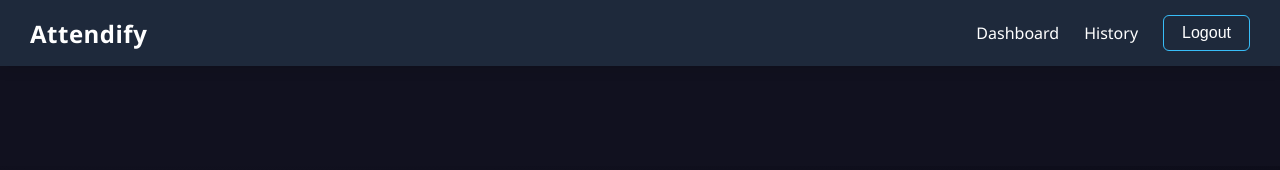
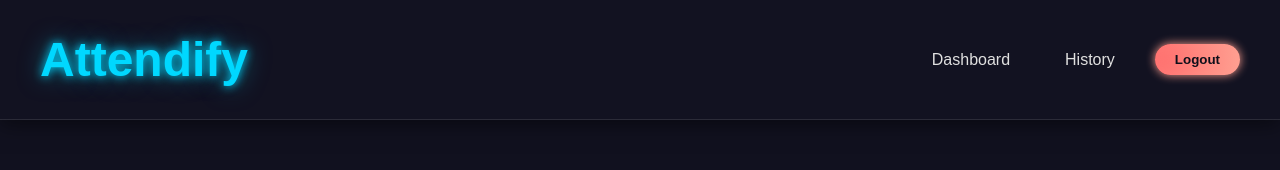
Before and after one commit to Nixantsingh943/attendence_app-, a React (Vite) app in the folder attendence-app/: page /history in a window 1280 px wide. Shown: the top 170 px of the page. Built offline with nearby package versions, Linux system fonts and the light colour scheme; no server answers; sample sign-in values are in the browser's storage.

Commit message:
Update Navbar.css

```diff
--- a/attendence-app/src/components/Navbar.css
+++ b/attendence-app/src/components/Navbar.css
@@ -1,77 +1,98 @@
+* {
+    margin: 0;
+    padding: 0;
+    box-sizing: border-box;
+    font-family: 'Poppins', sans-serif;
+}
+
+/* Navbar container */
 .navbar {
+    width: 100%;
+    padding: 15px 40px;
+    background: rgba(20, 20, 35, 0.6);
+    backdrop-filter: blur(12px);
+    border-bottom: 1px solid rgba(255, 255, 255, 0.1);
     display: flex;
     justify-content: space-between;
     align-items: center;
-    background-color: #1e293b;
-    color: white;
-    padding: 15px 30px;
-    width: 100%;
-    box-shadow: 0 4px 12px rgba(0, 0, 0, 0.1);
     position: sticky;
     top: 0;
     z-index: 100;
+    box-shadow: 0 4px 20px rgba(0, 0, 0, 0.5);
+    height: 15vh;
 }
 
-.logo {
-    font-size: 1.5rem;
+/* Logo */
+.navbar .logo {
+    font-size: 3rem;
     font-weight: 700;
-    letter-spacing: 0.5px;
-    color: #ffffff;
+    color: #00d8ff;
+    text-shadow: 0 0 10px #00d8ff, 0 0 25px rgba(0, 216, 255, 0.5);
+    cursor: pointer;
+    transition: transform 0.3s ease;
 }
 
-.nav-links {
-    list-style: none;
-    display: flex;
-    gap: 25px;
-    align-items: center;
+.navbar .logo:hover {
+    transform: scale(1.05);
+    text-shadow: 0 0 20px #00d8ff, 0 0 40px rgba(0, 216, 255, 0.8);
 }
 
-.nav-links a,
-.nav-links button {
-    color: white;
-    text-decoration: none;
-    background: none;
-    border: none;
-    cursor: pointer;
-    font-size: 1rem;
-    font-weight: 500;
-    transition: color 0.25s ease;
+/* Nav links */
+.navbar .nav-links {
+    display: flex;
+    align-items: center;
+    gap: 25px;
+    list-style: none;
 }
 
-.nav-links a:hover,
-.nav-links button:hover {
-    color: #38bdf8;
+/* Nav link styling */
+.navbar .nav-links li a {
+    text-decoration: none;
+    color: #e0e0e0;
+    font-weight: 500;
+    padding: 8px 15px;
+    border-radius: 50px;
+    transition: all 0.3s ease;
 }
 
-.nav-links button {
-    padding: 8px 18px;
-    border: 1px solid #38bdf8;
-    border-radius: 6px;
-    background-color: transparent;
+.navbar .nav-links li a:hover {
+    color: #00fff0;
+    background: rgba(0, 216, 255, 0.1);
+    box-shadow: 0 0 10px #00d8ff, 0 0 20px rgba(0, 216, 255, 0.3) inset;
+    transform: translateY(-2px);
 }
 
-.nav-links button:hover {
-    background-color: #38bdf8;
-    color: #1e293b;
+/* Logout button */
+.navbar .nav-links li button {
+    padding: 8px 20px;
+    border: none;
+    border-radius: 50px;
+    font-weight: 600;
+    background: linear-gradient(90deg, #ff6b6b, #ff9f91);
+    color: #0f0f1a;
+    cursor: pointer;
+    transition: all 0.3s ease;
+    box-shadow: 0 0 10px #ff9f91, 0 0 20px rgba(255, 159, 145, 0.3) inset;
 }
 
-/* Responsive layout */
+.navbar .nav-links li button:hover {
+    background: rgba(255, 159, 145, 0.2);
+    color: #fff;
+    transform: translateY(-2px);
+    box-shadow: 0 0 20px #ff9f91, 0 0 40px rgba(255, 159, 145, 0.5) inset;
+}
+
+/* Responsive */
 @media (max-width: 768px) {
     .navbar {
-        flex-direction: column;
-        align-items: flex-start;
-        padding: 20px;
+        padding: 15px 20px;
     }
 
-    .nav-links {
-        flex-direction: column;
-        width: 100%;
-        margin-top: 10px;
+    .navbar .nav-links {
+        gap: 15px;
     }
 
-    .nav-links a,
-    .nav-links button {
-        width: 100%;
-        text-align: left;
+    .navbar .logo {
+        font-size: 1.5rem;
     }
 }
```
